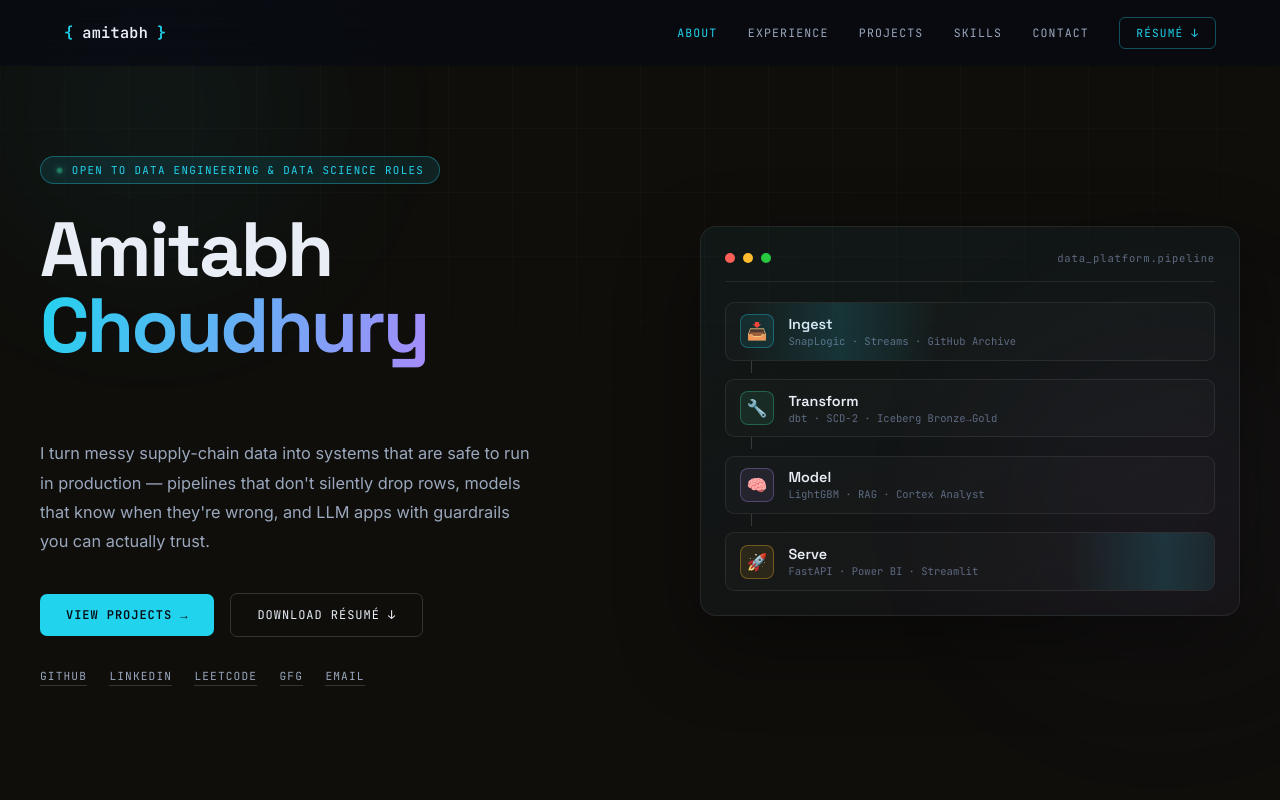
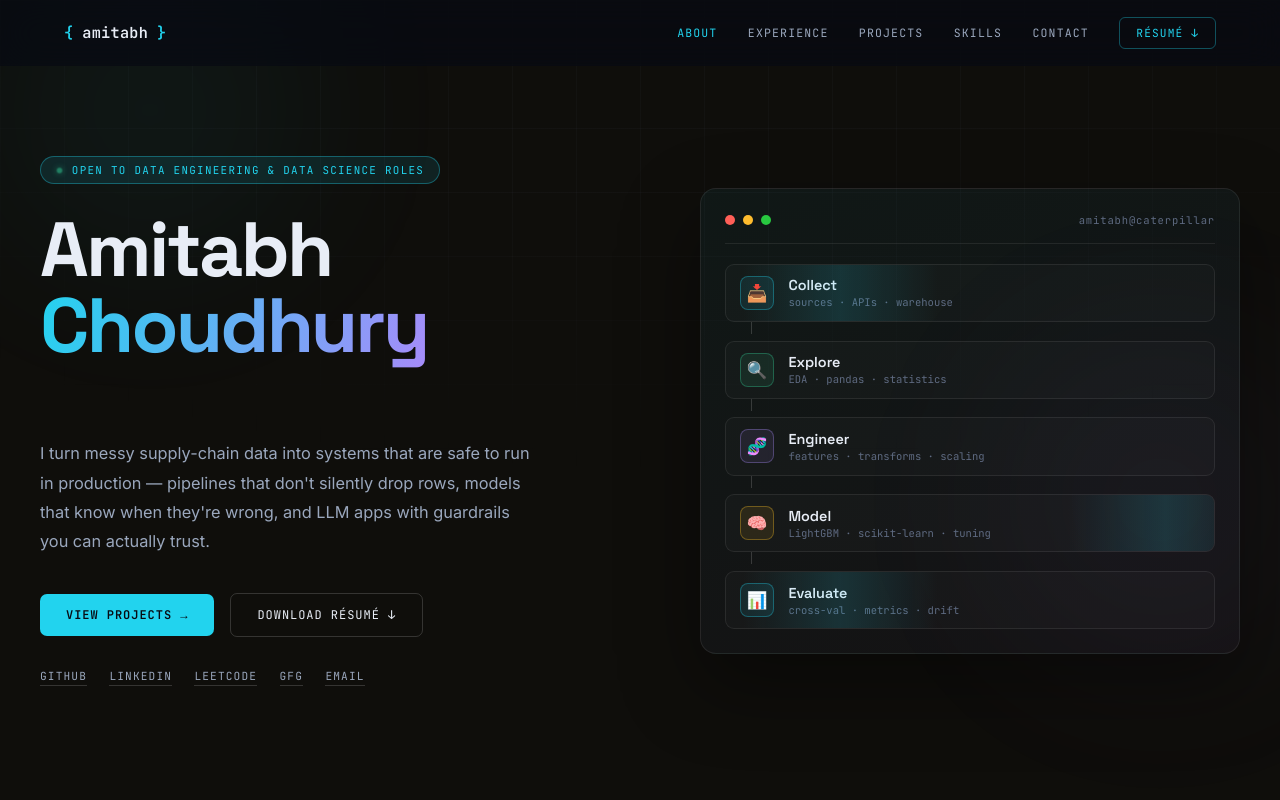
Before and after one commit to amitabh1609/personal-portfolio, a React (Vite) app: page / in a window 1280 px wide. Shown: the top 800 px of the page. Built offline with nearby package versions, Linux system fonts and the light colour scheme.

Commit message:
Reframe hero pipeline card as a data-science workflow
- Stages now Collect -> Explore -> Engineer -> Model -> Evaluate
  (retires the Transform/Serve data-engineering framing)
- Shorten terminal label to amitabh@caterpillar

```diff
--- a/src/portfolio.jsx
+++ b/src/portfolio.jsx
@@ -38,10 +38,11 @@ const data = {
     "I turn messy supply-chain data into systems that are safe to run in production — pipelines that don't silently drop rows, models that know when they're wrong, and LLM apps with guardrails you can actually trust.",
 
   pipeline: [
-    { ico: "📥", name: "Ingest", desc: "SnapLogic · Streams · GitHub Archive", c: "#22d3ee" },
-    { ico: "🔧", name: "Transform", desc: "dbt · SCD-2 · Iceberg Bronze→Gold", c: "#34d399" },
-    { ico: "🧠", name: "Model", desc: "LightGBM · RAG · Cortex Analyst", c: "#a78bfa" },
-    { ico: "🚀", name: "Serve", desc: "FastAPI · Power BI · Streamlit", c: "#fbbf24" },
+    { ico: "📥", name: "Collect", desc: "sources · APIs · warehouse", c: "#22d3ee" },
+    { ico: "🔍", name: "Explore", desc: "EDA · pandas · statistics", c: "#34d399" },
+    { ico: "🧬", name: "Engineer", desc: "features · transforms · scaling", c: "#a78bfa" },
+    { ico: "🧠", name: "Model", desc: "LightGBM · scikit-learn · tuning", c: "#fbbf24" },
+    { ico: "📊", name: "Evaluate", desc: "cross-val · metrics · drift", c: "#22d3ee" },
   ],
 
   metrics: [
@@ -493,7 +494,7 @@ export default function Portfolio() {
                   <span className="d" style={{ background: "#ff5f57" }} />
                   <span className="d" style={{ background: "#febc2e" }} />
                   <span className="d" style={{ background: "#28c840" }} />
-                  <span className="label">data_platform.pipeline</span>
+                  <span className="label">amitabh@caterpillar</span>
                 </div>
                 <div className="pipe-flow">
                   {data.pipeline.map((s, i) => (
```
